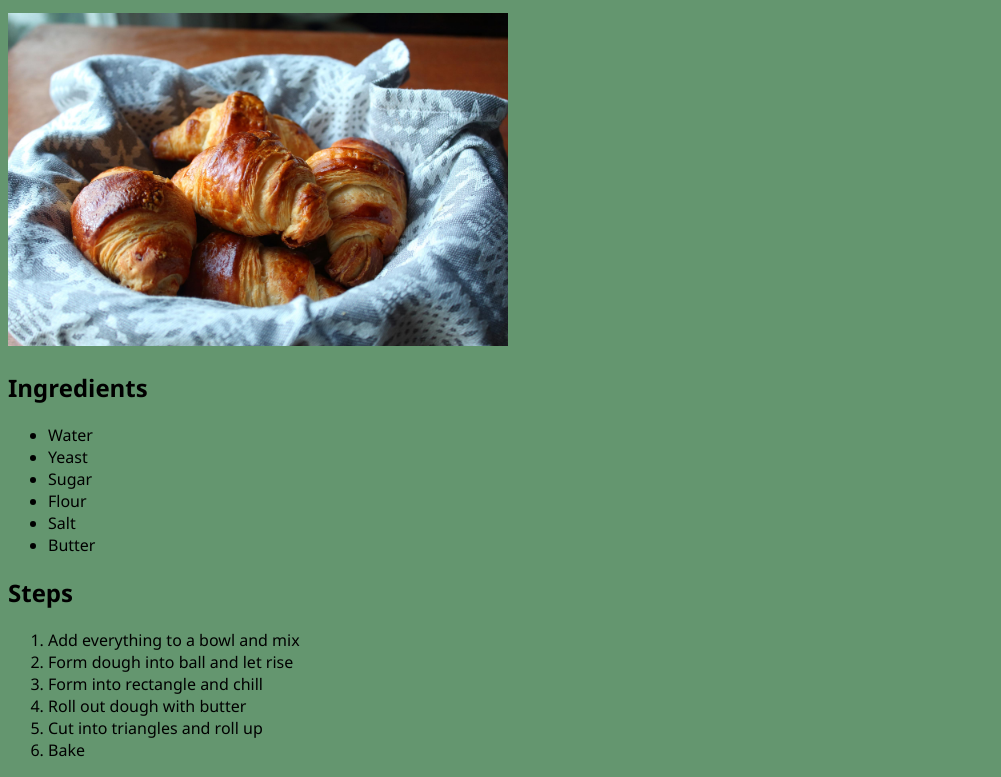
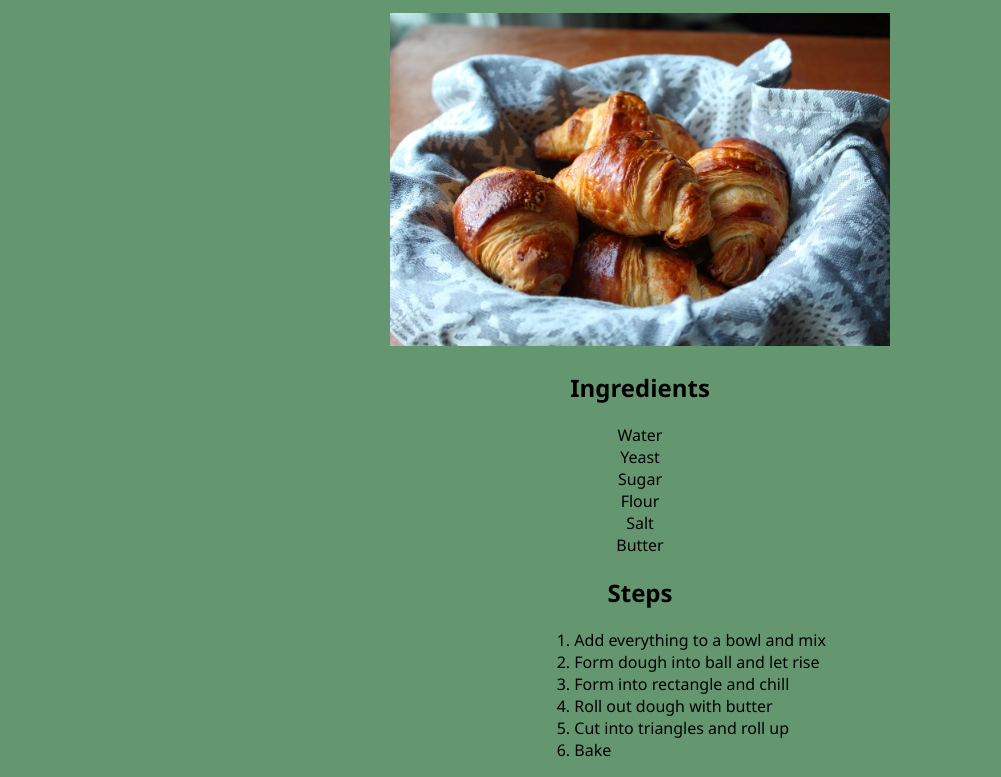
Before and after one commit to rogermarco/odin-recipes, a plain HTML site: page recipes/croissants.html in a window 1280 px wide. Shown: the part 111-888 px from the top of the page, without its empty margins (0-1001 px from the left). Drawn offline with Linux system fonts and the light colour scheme.

Commit message:
update styles.css to work across each page

```diff
--- a/recipes/croissants.html
+++ b/recipes/croissants.html
@@ -12,26 +12,27 @@
     <p class="intro">This croissant recipe was adapted from one by Bruno Albouze
         from The Real Deal.
     </p>
-
+    <div class="center">
     <img src="../images/croissant.jpeg" alt="Croissant picture">
 
     <h2>Ingredients</h2>
-    <ul>
-        <li>Water</li>
-        <li>Yeast</li>
-        <li>Sugar</li>
-        <li>Flour</li>
-        <li>Salt</li>
-        <li>Butter</li>
-    </ul>
+
+    <div>Water</div>
+    <div>Yeast</div>
+    <div>Sugar</div>
+    <div>Flour</div>
+    <div>Salt</div>
+    <div>Butter</div>
+
     <h2>Steps</h2>
+</div>
     <ol>
-        <li>Add everything to a bowl and mix</li>
-        <li>Form dough into ball and let rise</li>
-        <li>Form into rectangle and chill</li>
-        <li>Roll out dough with butter</li>
-        <li>Cut into triangles and roll up</li>
-        <li>Bake</li>
+        <li class="steps">Add everything to a bowl and mix</li>
+        <li class="steps">Form dough into ball and let rise</li>
+        <li class="steps">Form into rectangle and chill</li>
+        <li class="steps">Roll out dough with butter</li>
+        <li class="steps">Cut into triangles and roll up</li>
+        <li class="steps">Bake</li>
     </ol>
 
 </body>
--- a/styles.css
+++ b/styles.css
@@ -18,3 +18,13 @@ img {
 h1 {
     text-align: center;
 }
+.center {
+    text-align: center;
+}
+.steps {
+    margin-left: 43%;
+}
+.shells {
+    text-align: center;
+    margin-right: 2%;
+}
```
Also changed, not shown: recipes/scones.html (+15 -13 lines), recipes/shells.html (+8 -6 lines).
